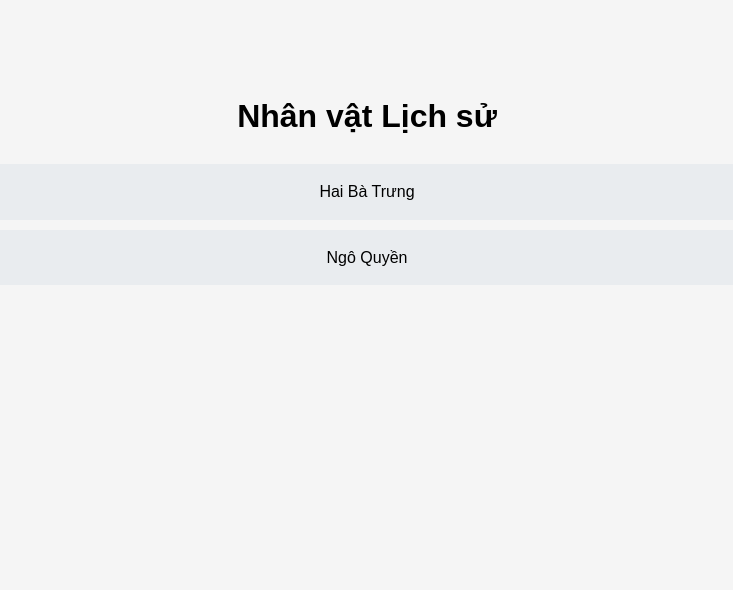
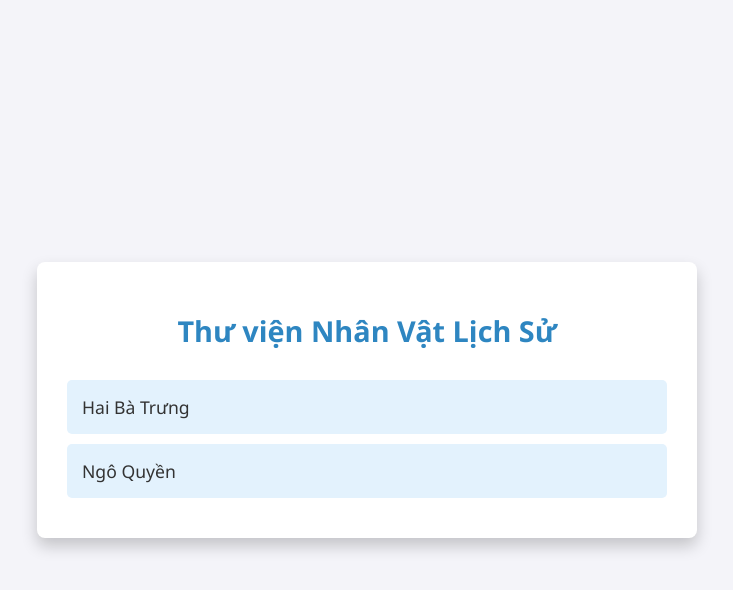
Before and after one commit to spacezq/Nhan-vat-lich-su, a plain HTML site: page index.html in a window 1280 px wide. Shown: the whole page, without its empty margins (273-1006 px from the left). Drawn offline with Linux system fonts and the light colour scheme.

Commit message:
Update index.html

```diff
--- a/index.html
+++ b/index.html
@@ -6,41 +6,60 @@
     <title>Thư viện Nhân vật Lịch sử - Sử Ký Đất Việt</title>
     <style>
         body {
-            font-family: Arial, sans-serif;
-            background-color: #f5f5f5;
-            line-height: 1.6;
-            text-align: center;
+            font-family: 'Segoe UI', sans-serif;
+            background-color: #f4f4f9;
+            color: #333;
             margin: 0;
             padding: 0;
+            display: flex;
+            justify-content: center;
+            align-items: center;
+            height: 100vh;
         }
         .container {
-            max-width: 800px;
-            margin: 50px auto;
-            padding: 20px;
+            max-width: 600px;
+            width: 100%;
+            background-color: #fff;
+            padding: 30px;
+            box-shadow: 0 8px 16px rgba(0, 0, 0, 0.2);
+            border-radius: 8px;
+            text-align: center;
+        }
+        h1 {
+            color: #2e86c1;
+            font-size: 1.8em;
+            margin-bottom: 30px;
         }
         .character-list {
             list-style: none;
             padding: 0;
+            margin: 0;
         }
         .character-list li {
             padding: 15px;
             margin: 10px 0;
-            background-color: #e9ecef;
+            background-color: #e3f2fd;
             border-radius: 5px;
             cursor: pointer;
-            transition: background-color 0.3s;
+            font-size: 1.1em;
+            transition: background-color 0.3s, transform 0.2s;
+            display: flex;
+            justify-content: space-between;
+            align-items: center;
         }
         .character-list li:hover {
-            background-color: #d6dbdf;
+            background-color: #bbdefb;
+            transform: translateY(-2px);
         }
     </style>
 </head>
 <body>
     <div class="container">
-        <h1>Nhân vật Lịch sử</h1>
+        <h1>Thư viện Nhân Vật Lịch Sử</h1>
         <ul class="character-list">
             <li onclick="goToCharacterDetail('haibatrung')">Hai Bà Trưng</li>
             <li onclick="goToCharacterDetail('ngquyen')">Ngô Quyền</li>
+            <!-- Thêm các nhân vật khác tại đây -->
         </ul>
     </div>
 
```
